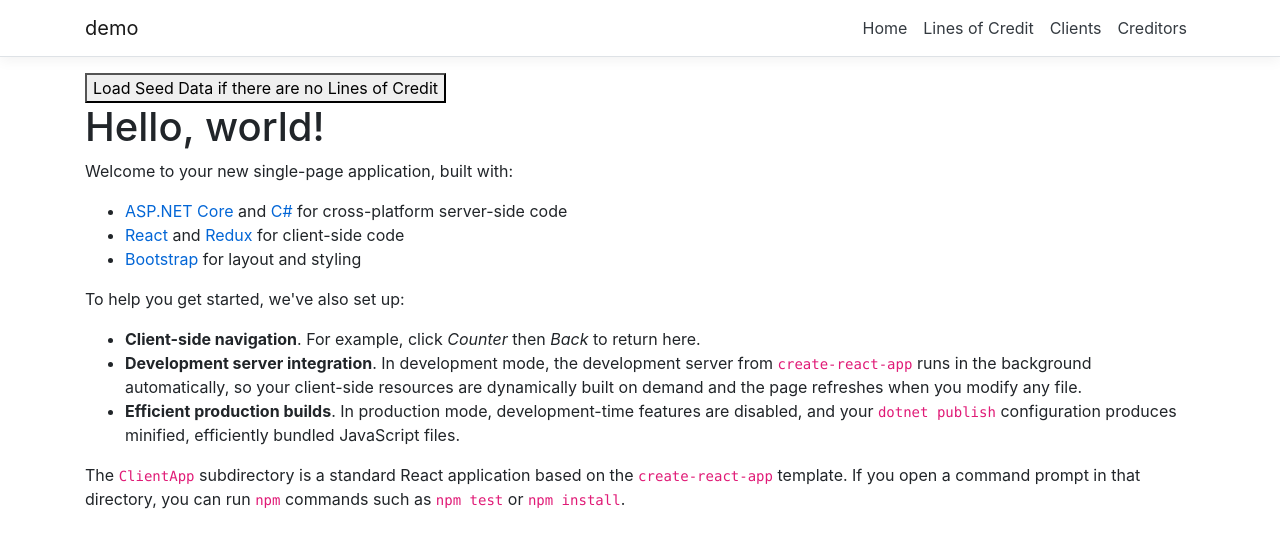
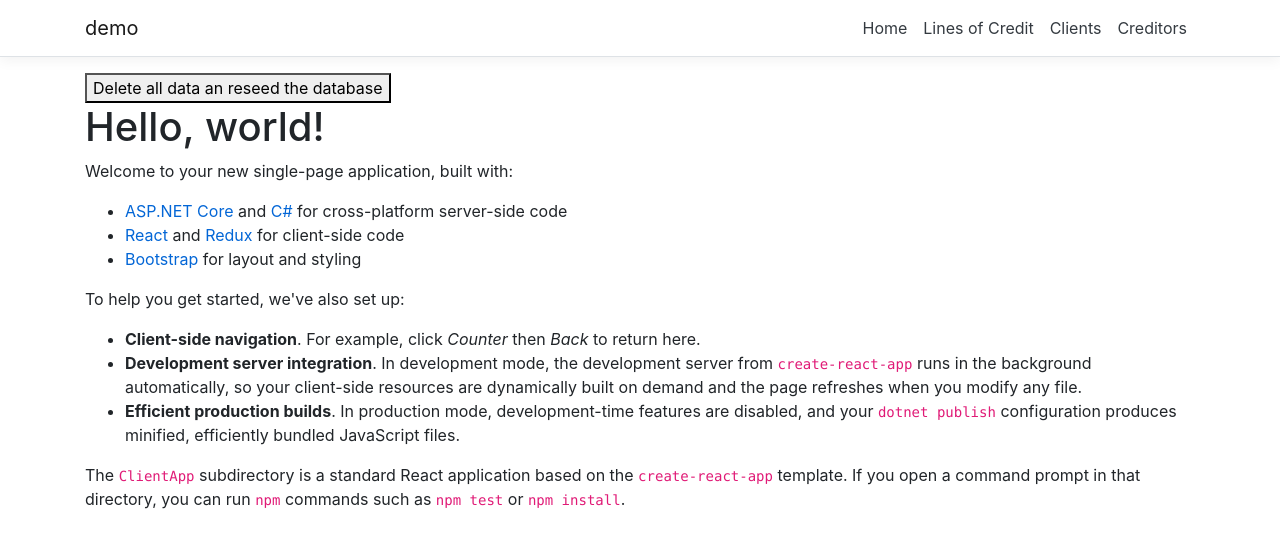
Before and after one commit to allensanborn/demo20201014, a React (Create React App) app in the folder ClientApp/: page / in a window 1280 px wide. Shown: the top 548 px of the page. Built offline with nearby package versions, Linux system fonts and the light colour scheme; what breeze-client would draw is missing.

Commit message:
reseed entire database

```diff
--- a/ClientApp/src/components/Home.tsx
+++ b/ClientApp/src/components/Home.tsx
@@ -18,7 +18,7 @@
         fetch(url, options).then((res) => console.log(res));
       }}
     >
-      Load Seed Data if there are no Lines of Credit
+      Delete all data an reseed the database
     </button>
 
     <h1>Hello, world!</h1>
```
Also changed, not shown: 1 other file (tests, documents, lock files or other folders).
